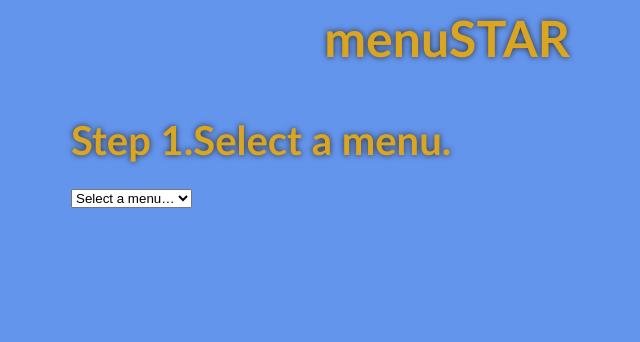
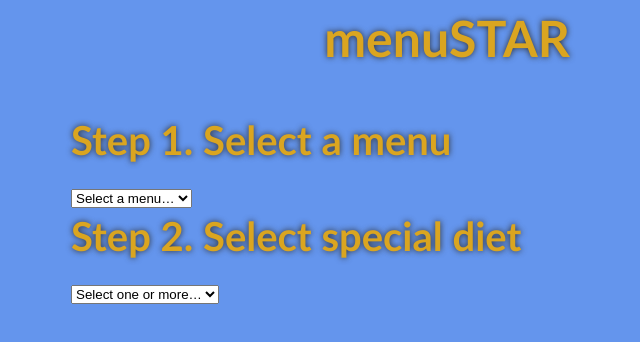
Before and after one commit to syves/menu-app, a website: page public/index.html in a window 1280 px wide. Shown: the whole page, without its empty margins (193-833 px from the left). Drawn offline with Linux system fonts and the light colour scheme.

Commit message:
added drop down for special-diet

```diff
--- a/public/index.html
+++ b/public/index.html
@@ -7,7 +7,7 @@
 <body class="default-state">
   <div id="heading">menuSTAR</div>
   <br>
-  <div>Step 1.Select a menu.</div>
+  <div>Step 1. Select a menu</div>
 
   <select id="menus">
     <option value="">Select a menu&hellip;</option>
@@ -32,7 +32,25 @@
     <option value="roku">Roku Izakaya</option>
       </select>
 
-  <div id="rateIngredients">Step 2.Rate ingredients</h2>
+ <div>Step 2. Select special diet</div>
+ <select id="special-diet">
+    <option value="">Select one or more&hellip;</option>
+    <option value="vegetarian">Vegetarian</option>
+    <option value="vegan">Vegan</option>
+    <option value="diary-free">Diary Free</option>
+    <option value="no-meat">No red meat</option>
+    <option value="no-poultry">No poultry</option>
+    <option value="no-seafood">No seafood</option>
+    <option value="no-shellfish">No shellfish</option>
+    <option value="no-nuts">No nuts</option>
+    <option value="no-gluten">No gluten</option>
+    <option value="no-nightshade">No nightshade</option>
+    <option value="no-alcohol">No alcohol</option>
+    <option value="no-soy">No soy</option>
+    <option value="no-spicey">No spicey</option>
+          </select>
+
+  <div id="rateIngredients">Step 3.Rate ingredients</h2>
   <div id='ingredient'></div>
   <ol id="stars">
   <li data-star-number="1"></li>
```
